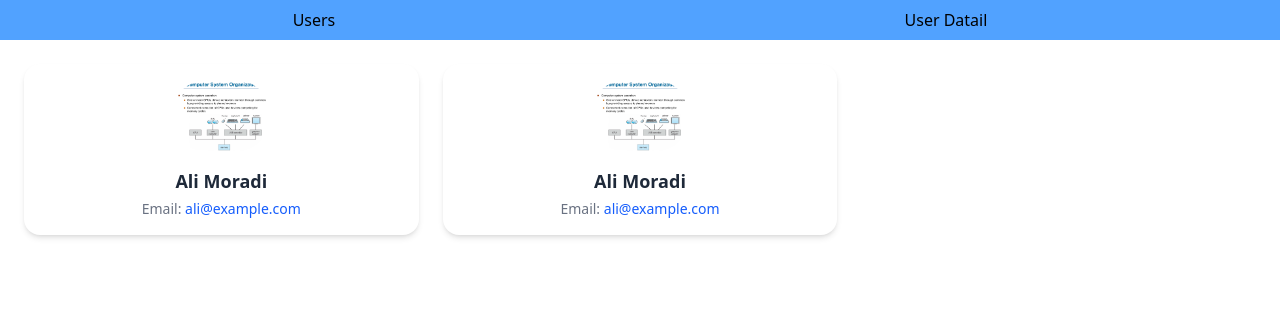
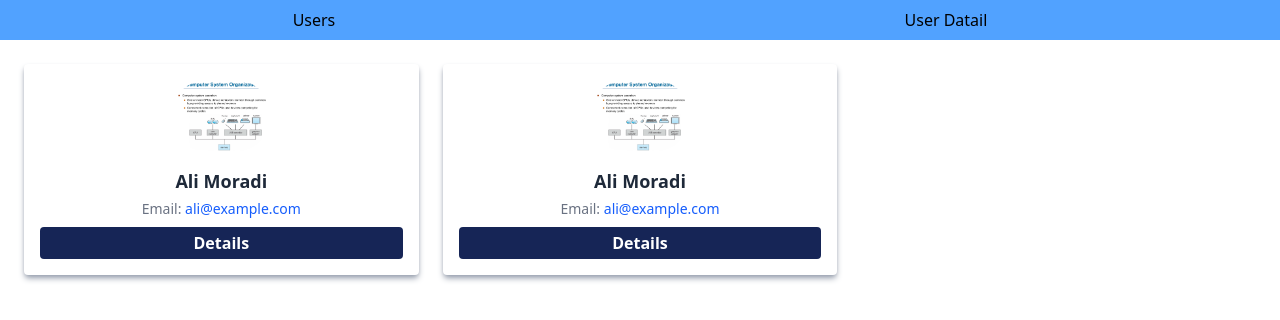
Before and after one commit to MahdiReisEbrahimi/Front_Task, a Next.js app: page / in a window 1280 px wide. Shown: the top 320 px of the page. Built offline with nearby package versions, Linux system fonts and the light colour scheme.

Commit message:
feat : Detail Link to every user added.

```diff
--- /dev/null
+++ b/src/app/[userDetail]/page.tsx
@@ -0,0 +1,11 @@
+type UserDetailPageProps = {
+  params: {
+    userDetail: string;
+  };
+};
+
+export default function UserDetailPage({ params }: UserDetailPageProps) {
+
+    const id = params.userDetail;
+  return <div></div>;
+}
--- a/src/components/UserPrint.tsx
+++ b/src/components/UserPrint.tsx
@@ -1,10 +1,12 @@
 import Image from "next/image";
 import x from "@/../public/x.png";
 import User from "@/models/user";
+import Link from "next/link";
+import { motion } from "framer-motion";
 
 export default function UserPrint({ user }: { user: User }) {
   return (
-    <li className="bg-white rounded-2xl shadow-md hover:shadow-xl transition-shadow duration-300 p-4 flex flex-col items-center text-center">
+    <li className="bg-white rounded-sm shadow-md hover:shadow-xl transition-shadow duration-300 p-4 flex flex-col items-center text-center shadow-gray-400">
       <Image
         src={x}
         alt="picture of person"
@@ -18,6 +20,12 @@ export default function UserPrint({ user }: { user: User }) {
       <p className="text-sm text-gray-500">
         Email: <span className="text-blue-600">{user.email}</span>
       </p>
+      <motion.button
+        whileHover={{ scale: 1.05 }}
+        className="p-1 bg-blue-950 rounded-sm text-white font-bold mt-2 w-full cursor-pointer"
+      >
+        <Link href={`${user.id}`}>Details</Link>
+      </motion.button>
     </li>
   );
 }
```
